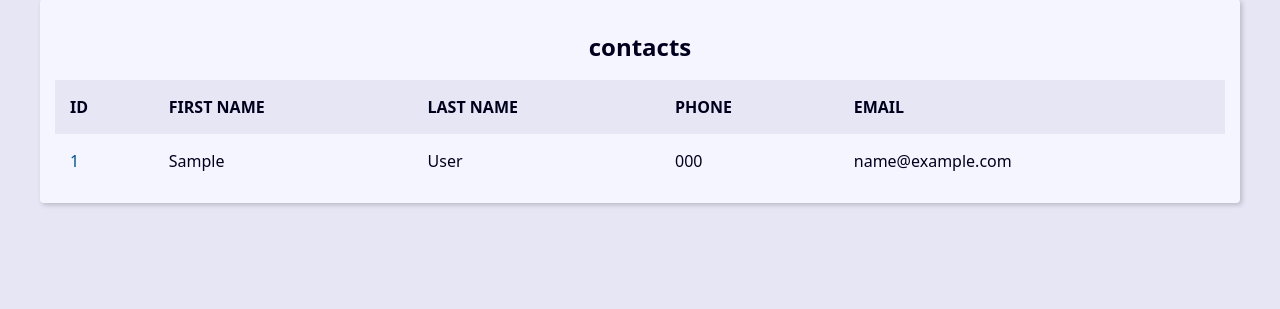
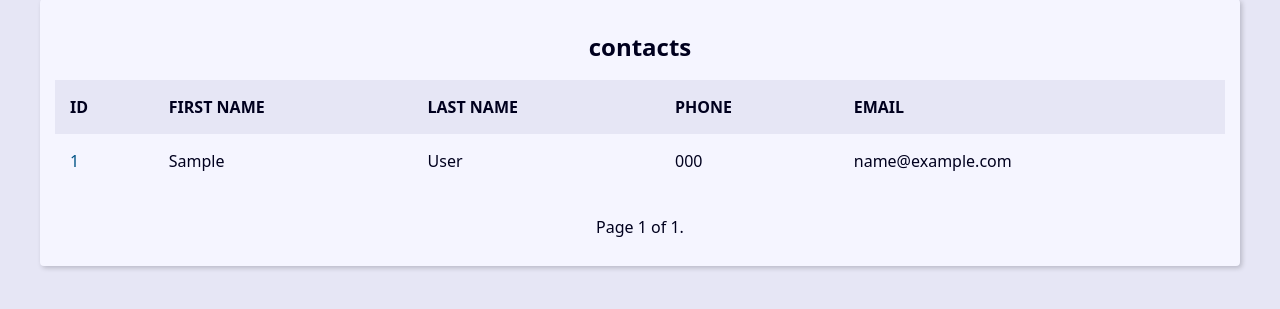
Before and after one commit to Renatofsds16/contatos, a Django app: page / in a window 1280 px wide. Shown: the part 270-579 px from the top of the page. Run offline with Django 4.2, Linux system fonts and the light colour scheme; tables that the repository leaves empty hold one stand-in row (values such as "Sample post").

Commit message:
pagination

```diff
--- /dev/null
+++ b/base_templates/global/partials/_pagination.html
@@ -0,0 +1,19 @@
+{% if page_obj %}
+  <div class="pagination">
+    <span class="step-links">
+        {% if page_obj.has_previous %}
+            <a href="?page=1&q={{ request.GET.q.strip }}">&laquo; first</a>
+            <a href="?page={{ page_obj.previous_page_number }}&q={{ request.GET.q.strip }}">previous</a>
+        {% endif %}
+
+        <span class="current">
+            Page {{ page_obj.number }} of {{ page_obj.paginator.num_pages }}.
+        </span>
+
+        {% if page_obj.has_next %}
+            <a href="?page={{ page_obj.next_page_number }}&q={{ request.GET.q.strip }}">next</a>
+            <a href="?page={{ page_obj.paginator.num_pages }}&q={{ request.GET.q.strip }}">last &raquo;</a>
+        {% endif %}
+    </span>
+  </div>
+{% endif %}
--- a/contact/templates/contact/index.html
+++ b/contact/templates/contact/index.html
@@ -1,7 +1,7 @@
 {% include 'global/base.html' %}
 {% block content %}
 <main class="content">
-    {% if contacts %}
+    {% if page_obj %}
         <div class="responsive-table">
             <table class="contacts-table">
                 <caption class="table-caption">
@@ -17,7 +17,7 @@
                     </tr>
                 </thead>
                 <tbody>
-                    {% for contact in contacts %}
+                    {% for contact in page_obj %}
                         <tr class="table-row">
                             <td class="table-cel">
                                 <a class="table-link" href="{% url 'contact:contact' contact.id %}">
@@ -40,5 +40,6 @@
         </h1>
     </div>
     {% endif %}
+    {% include 'global/partials/_pagination.html' %}
 </main>
 {% endblock content %}
--- a/contact/views/contact_views.py
+++ b/contact/views/contact_views.py
@@ -2,6 +2,7 @@
 from django.shortcuts import render, get_object_or_404, redirect
 from contact.models import Contact
 from django.db.models import Q
+from django.core.paginator import Paginator
 
 # Create your views here.
 
@@ -9,7 +10,10 @@ from django.db.models import Q
 def index(request):
     title = 'contactos - '
     contacts = Contact.objects.all().filter(show=True).order_by('-id')
-    context = {'contacts': contacts, 'title': title}
+    paginator = Paginator(contacts, 10)
+    page_number = request.GET.get('page')
+    page_obj = paginator.get_page(page_number)
+    context = {'title': title, 'page_obj': page_obj}
     return render(request, 'contact/index.html', context=context)
 
 
@@ -27,8 +31,11 @@ def search(request):
             Q(email__icontains=search_value)
         ) \
         .order_by('-id')
+    paginator = Paginator(contacts, 10)
+    page_number = request.GET.get('page')
+    page_obj = paginator.get_page(page_number)
     context = {
-        'contacts': contacts,
+        'page_obj': page_obj,
         'title': title,
         'search_value': search_value,
     }
```
